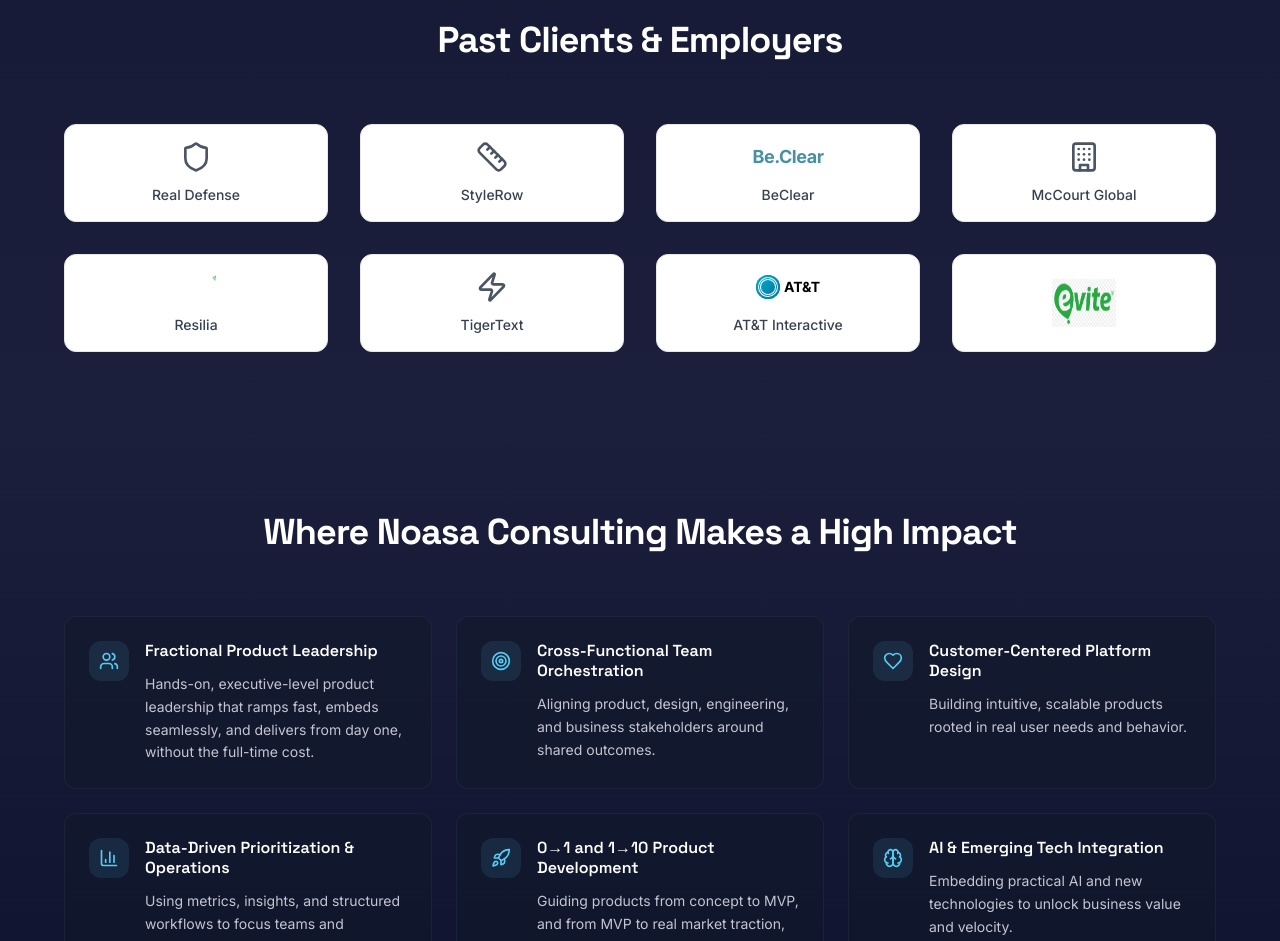
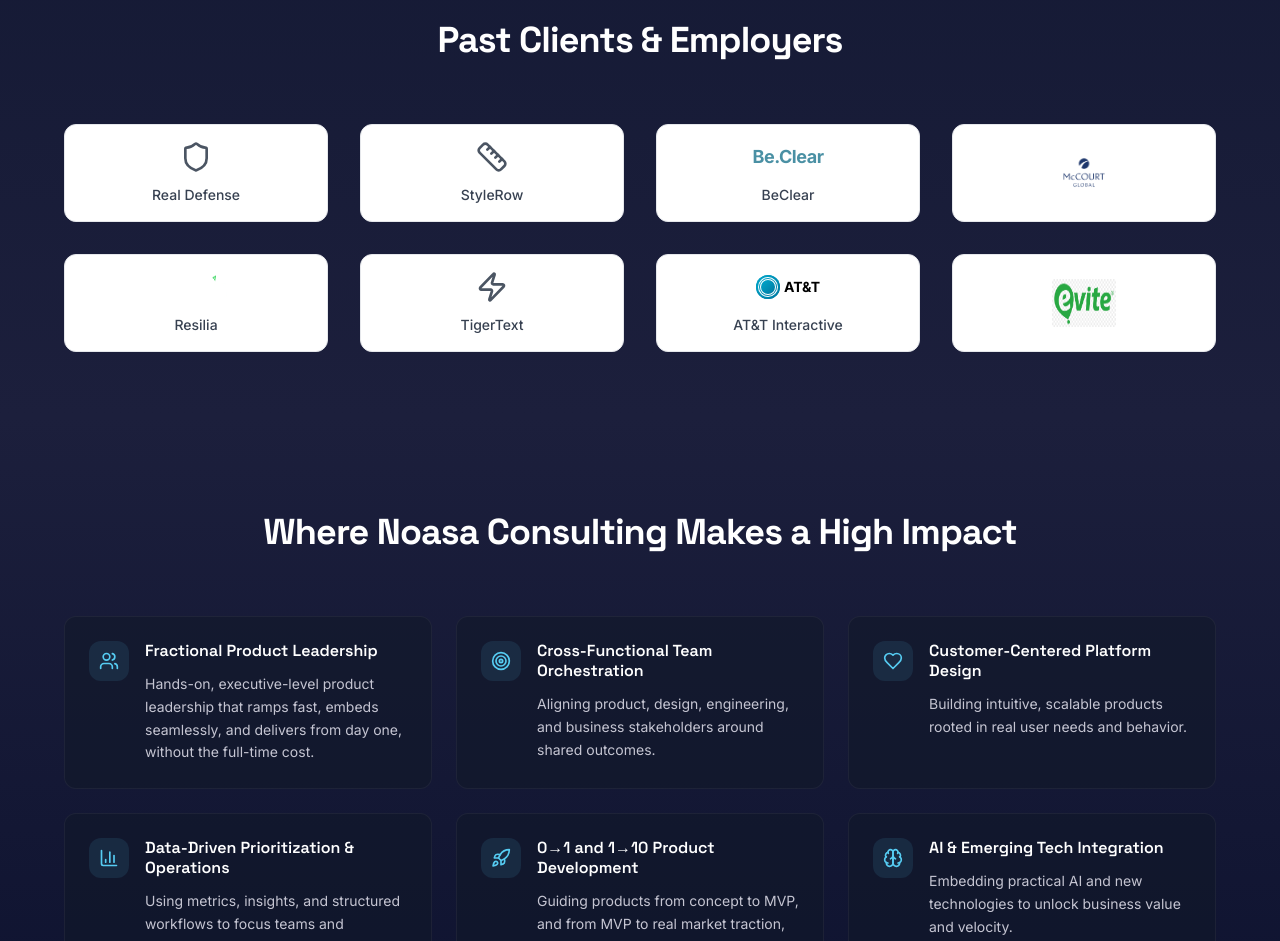
Before and after one commit to teejay73/noasa-consulting-launchpad, a React (Vite) app: page / in a window 1280 px wide. Shown: the part 1320-2261 px from the top of the page. Built offline with nearby package versions, Linux system fonts and the light colour scheme.

Commit message:
Update McCourt Global logo
Replaced the McCourt Global text label with the provided logo asset in the Past Clients section.

```diff
--- a/src/components/ClientLogoGrid.tsx
+++ b/src/components/ClientLogoGrid.tsx
@@ -5,7 +5,7 @@ const CLIENTS_DATA = [
   { name: "Real Defense", hasLogo: false },
   { name: "StyleRow", hasLogo: false },
   { name: "BeClear", hasLogo: true },
-  { name: "McCourt Global", hasLogo: false },
+  { name: "McCourt Global", hasLogo: true },
   { name: "Resilia", hasLogo: false },
   { name: "Tigertext", hasLogo: false },
   { name: "AT&T Interactive", hasLogo: true },
@@ -34,6 +34,16 @@ const ATTLogo = () => (
   </div>
 );
 
+const McCourtLogo = () => (
+  <div className="w-12 h-8 flex items-center justify-center">
+    <img
+      src="/lovable-uploads/9c690c92-d62f-4d6e-b01e-70d4e13bb9ad.png"
+      alt="McCourt Global"
+      className="h-6 w-auto"
+    />
+  </div>
+);
+
 const EviteLogo = () => (
   <div className="w-12 h-8 flex items-center justify-center">
     <img
@@ -56,13 +66,16 @@ const ClientLogoGrid = () => (
             {client.hasLogo ? (
               client.name === "BeClear" ? <BeClearLogo /> :
               client.name === "AT&T Interactive" ? <ATTLogo /> :
+              client.name === "McCourt Global" ? <McCourtLogo /> :
               client.name === "Evite" ? <EviteLogo /> :
               <span className="font-bold text-md text-gray-500 select-none">{client.name.split(" ").map(w => w[0]).join("")}</span>
             ) : (
               <span className="font-bold text-md text-gray-500 select-none">{client.name.split(" ").map(w => w[0]).join("")}</span>
             )}
           </div>
-          <span className="text-[13px] text-gray-500">{client.name}</span>
+          {client.name !== "Evite" && client.name !== "McCourt Global" && (
+            <span className="text-[13px] text-gray-500">{client.name}</span>
+          )}
         </div>
       ))}
     </div>
--- a/src/pages/Index.tsx
+++ b/src/pages/Index.tsx
@@ -134,7 +134,7 @@ const Index = () => (
                 { name: "Real Defense", icon: Shield, hasLogo: false },
                 { name: "StyleRow", icon: Ruler, hasLogo: false },
                 { name: "BeClear", icon: Brain, hasLogo: true },
-                { name: "McCourt Global", icon: Building, hasLogo: false },
+                { name: "McCourt Global", icon: Building, hasLogo: true },
                 { name: "Resilia", icon: Rocket, hasLogo: true },
                 { name: "TigerText", icon: Zap, hasLogo: false },
                 { name: "AT&T Interactive", icon: Target, hasLogo: true },
@@ -165,6 +165,14 @@ const Index = () => (
                               <span className="text-black font-bold text-sm">AT&T</span>
                             </div>
                           </div>
+                        ) : client.name === "McCourt Global" ? (
+                          <div className="w-16 h-16 flex items-center justify-center">
+                            <img
+                              src="/lovable-uploads/9c690c92-d62f-4d6e-b01e-70d4e13bb9ad.png"
+                              alt="McCourt Global"
+                              className="h-10 w-auto"
+                            />
+                          </div>
                         ) : client.name === "Resilia" ? (
                           <div className="w-16 h-8 flex items-center justify-center">
                             <img
@@ -187,7 +195,7 @@ const Index = () => (
                       ) : (
                         <IconComponent className="w-8 h-8 text-gray-600 group-hover:text-techBlue-light transition-colors duration-300" />
                       )}
-                       {client.name !== "Evite" && (
+                       {client.name !== "Evite" && client.name !== "McCourt Global" && (
                          <span className="text-sm text-gray-700 group-hover:text-black font-medium">
                            {client.name}
                          </span>
```
Also changed, not shown: public/lovable-uploads/9c690c92-d62f-4d6e-b01e-70d4e13bb9ad.png (added).
